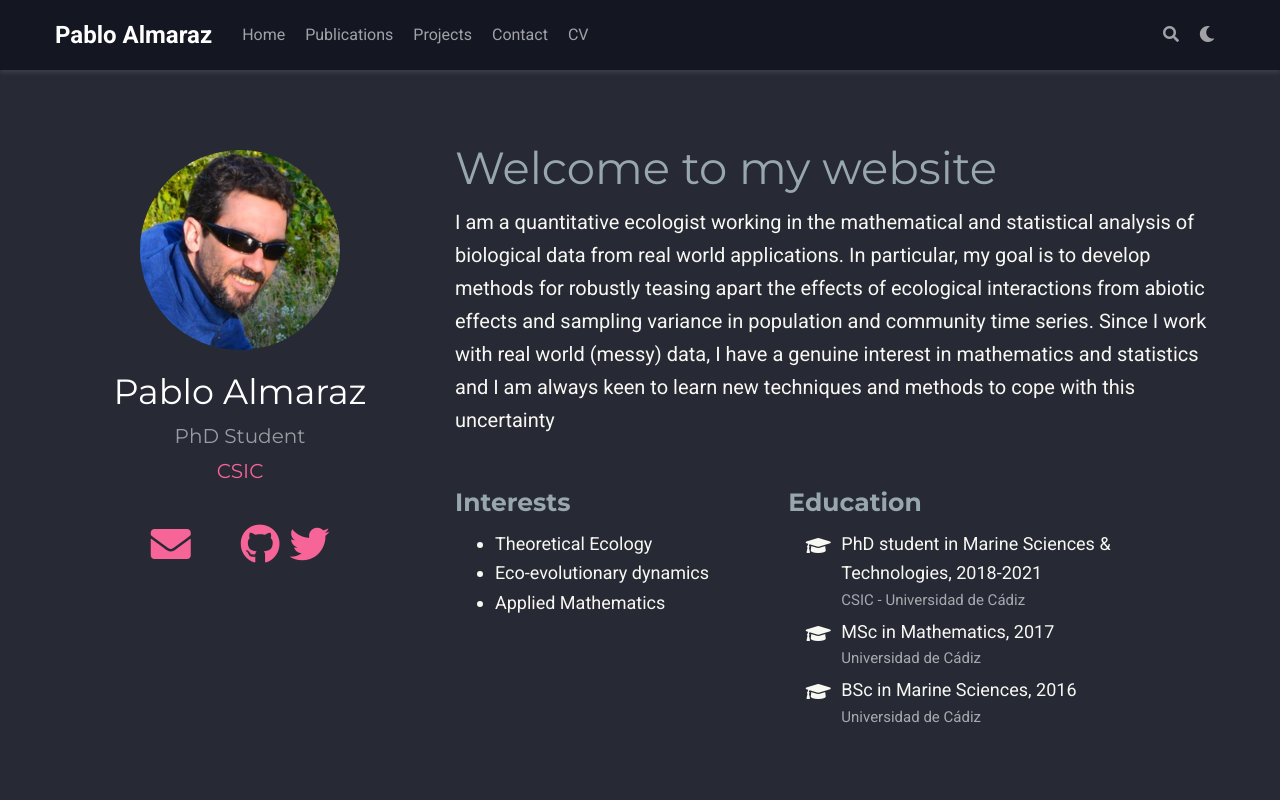
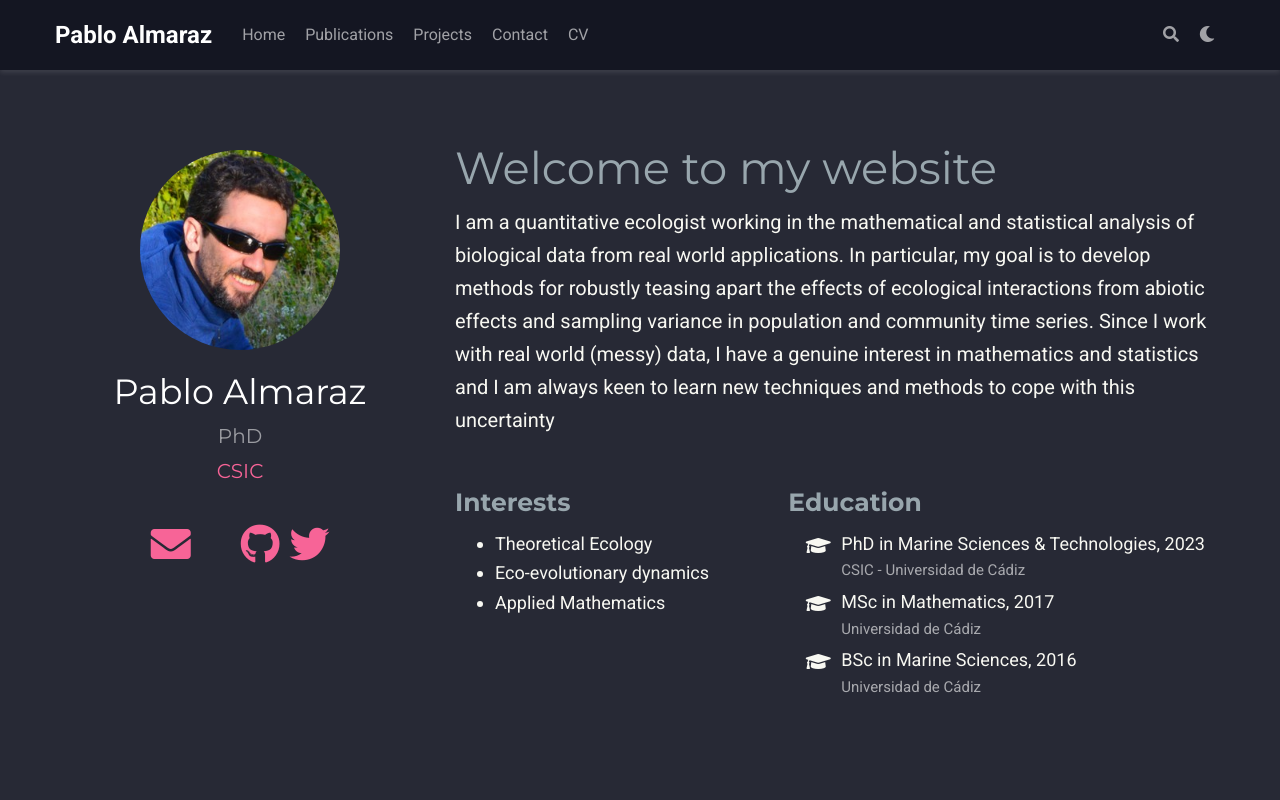
Before and after one commit to palmaraz/palmaraz.github.io, a plain HTML site: page index.html in a window 1280 px wide. Shown: the top 800 px of the page. Drawn offline with nearby package versions, Linux system fonts and the light colour scheme; some packages are replaced by stand-ins of ours; a script that the page names is missing; some icons are missing.

Commit message:
Update index.html

```diff
--- a/index.html
+++ b/index.html
@@ -28,7 +28,7 @@
 
 
 
-  <meta name="description" content="PhD Student">
+  <meta name="description" content="PhD">
 
 
   <link rel="alternate" hreflang="en-us" href="https://palmaraz.github.io/">
@@ -131,7 +131,7 @@
   <meta property="og:site_name" content="Pablo Almaraz">
   <meta property="og:url" content="https://palmaraz.github.io/">
   <meta property="og:title" content="Pablo Almaraz">
-  <meta property="og:description" content="PhD Student"><meta property="og:image" content="https://palmaraz.github.io/img/icon-192.png">
+  <meta property="og:description" content="PhD"><meta property="og:image" content="https://palmaraz.github.io/img/icon-192.png">
   <meta property="twitter:image" content="https://palmaraz.github.io/img/icon-192.png"><meta property="og:locale" content="en-us">
 
   <meta property="og:updated_time" content="2030-06-01T13:00:00&#43;00:00">
@@ -445,7 +445,7 @@
 
       <div class="portrait-title">
         <h2 itemprop="name">Pablo Almaraz</h2>
-        <h3 itemprop="jobTitle">PhD Student</h3>
+        <h3 itemprop="jobTitle">PhD</h3>
 
 
         <h3 itemprop="worksFor" itemscope itemtype="http://schema.org/Organization">
@@ -606,7 +606,7 @@
           <li>
             <i class="fa-li fas fa-graduation-cap"></i>
             <div class="description">
-              <p class="course">PhD student in Marine Sciences &amp; Technologies, 2018-2021</p>
+              <p class="course">PhD in Marine Sciences &amp; Technologies, 2023</p>
               <p class="institution">CSIC - Universidad de Cádiz</p>
             </div>
           </li>
```
